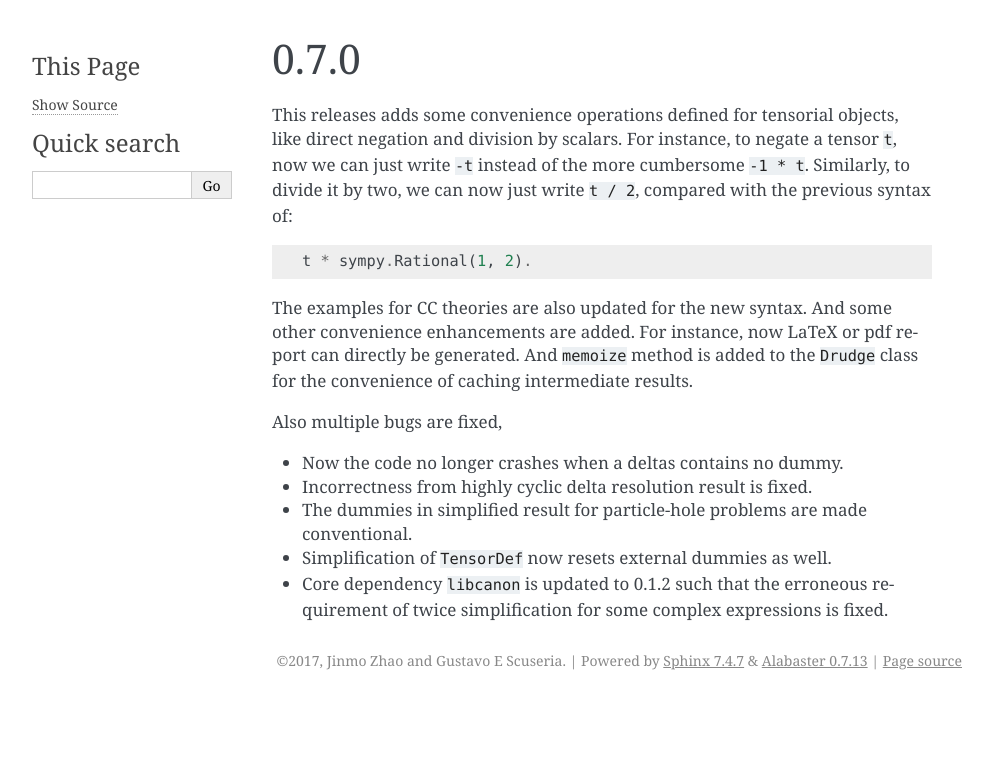
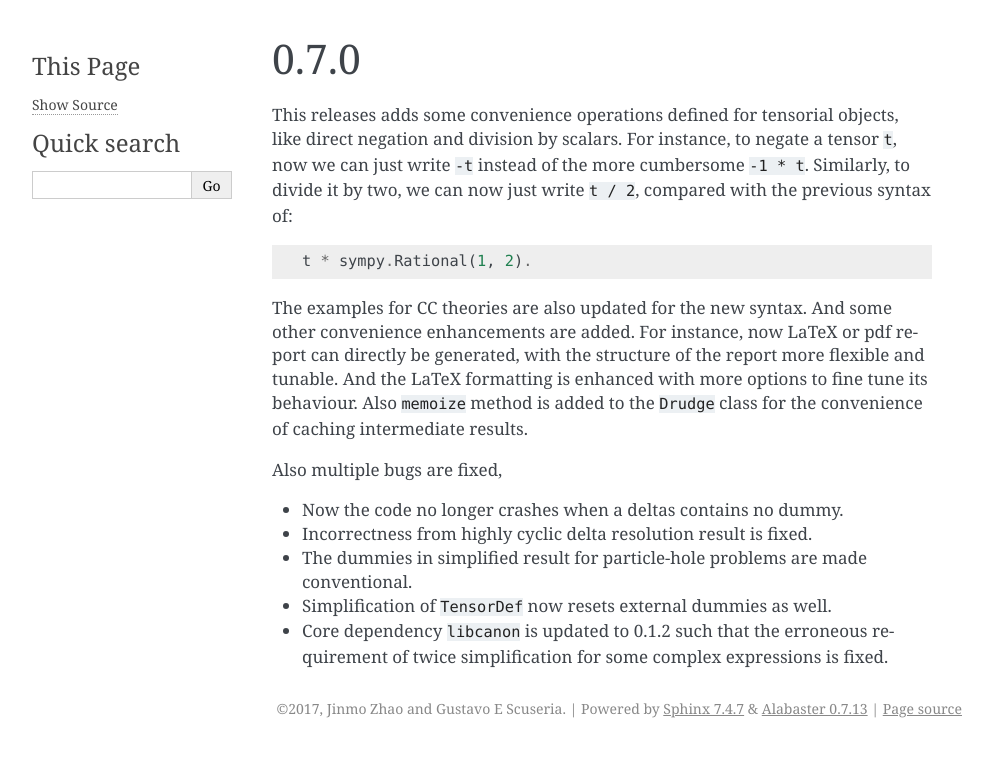
Before and after one commit to tschijnmo/drudge, a Sphinx documentation site: the page built from docs/releases/0_7_0.rst, in a window 1280 px wide. Shown: the top 757 px of the page, without its empty margins (148-1141 px from the left). Built offline with Sphinx 7.4.7, drawn with Linux system fonts in a browser that asks for light colours.

Commit message:
Update release notes for 0.7.0
The enhancements to LaTeX formatting and reporting are mentioned.

```diff
--- a/docs/releases/0_7_0.rst
+++ b/docs/releases/0_7_0.rst
@@ -11,8 +11,10 @@ the previous syntax of::
 
 The examples for CC theories are also updated for the new syntax.  And some
 other convenience enhancements are added.  For instance, now LaTeX or pdf report
-can directly be generated.  And ``memoize`` method is added to the ``Drudge``
-class for the convenience of caching intermediate results.
+can directly be generated, with the structure of the report more flexible and
+tunable.  And the LaTeX formatting is enhanced with more options to fine tune
+its behaviour.  Also ``memoize`` method is added to the ``Drudge`` class for the
+convenience of caching intermediate results.
 
 Also multiple bugs are fixed,
 
```
